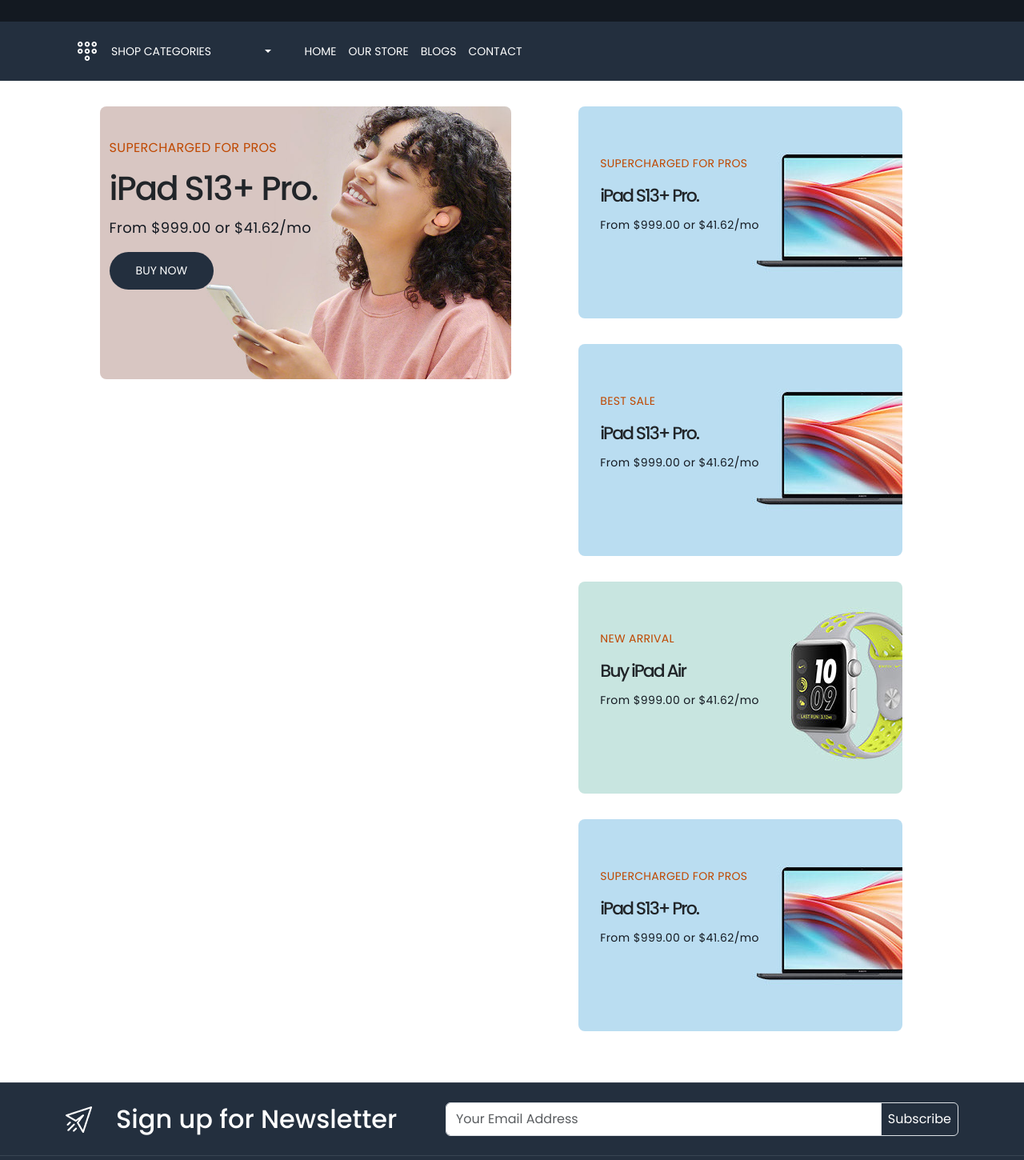
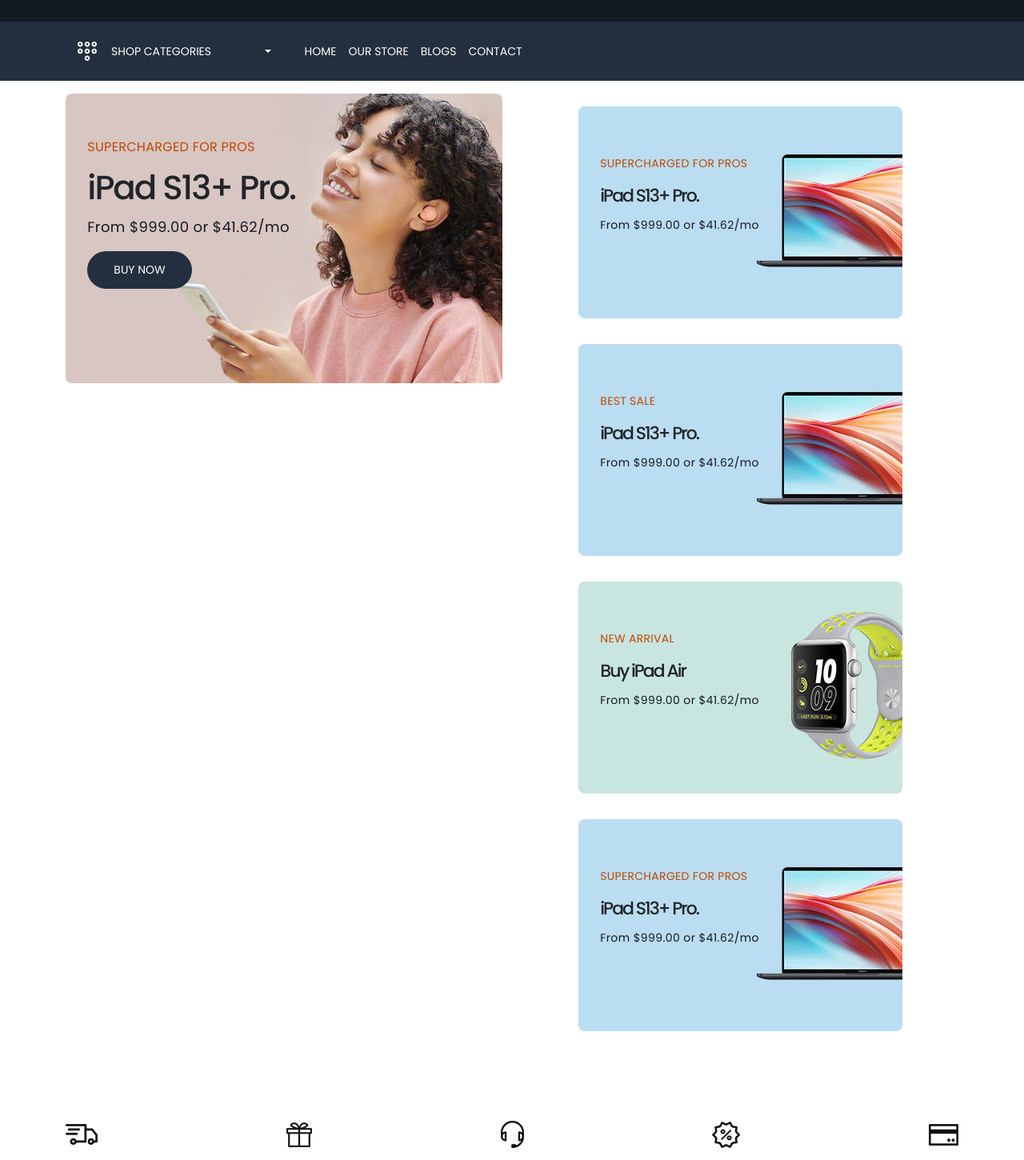
Before and after one commit to OsimFavour/amazon.com, a React (Create React App) app: page / in a window 1280 px wide. Shown: the part 140-1590 px from the top of the page at 80% size. Built offline with nearby package versions, Linux system fonts and the light colour scheme.

Commit message:
Add Second Banner

```diff
--- a/src/pages/Home/index.jsx
+++ b/src/pages/Home/index.jsx
@@ -1,6 +1,7 @@
 import React from 'react'
 import { Link } from 'react-router-dom'
 import SmallBanner from './SmallBanner'
+import SecondBanner from './SecondBanner'
 
 const Home = () => {
     return (
@@ -10,8 +11,8 @@
                     <div className="row">
 
                         <div className="col-6">
-                            <div className="d-flex flex-wrap justify-content-between align-items-center">
-                                <div className="main-banner-content position-relative p-3">
+
+                                <div className="main-banner position-relative">
                                     <img
                                         src="images/main-banner-1.jpg"
                                         className='img-fluid rounded-3'
@@ -24,7 +25,7 @@
                                         <Link className='button'>BUY NOW</Link>
                                     </div>
                                 </div>
-                            </div>
+
                         </div>
 
                         <div className="col-6">
@@ -34,6 +35,8 @@
                     </div>
                 </div>
             </section>
+
+            <SecondBanner/>
         </>
     )
 }
```
